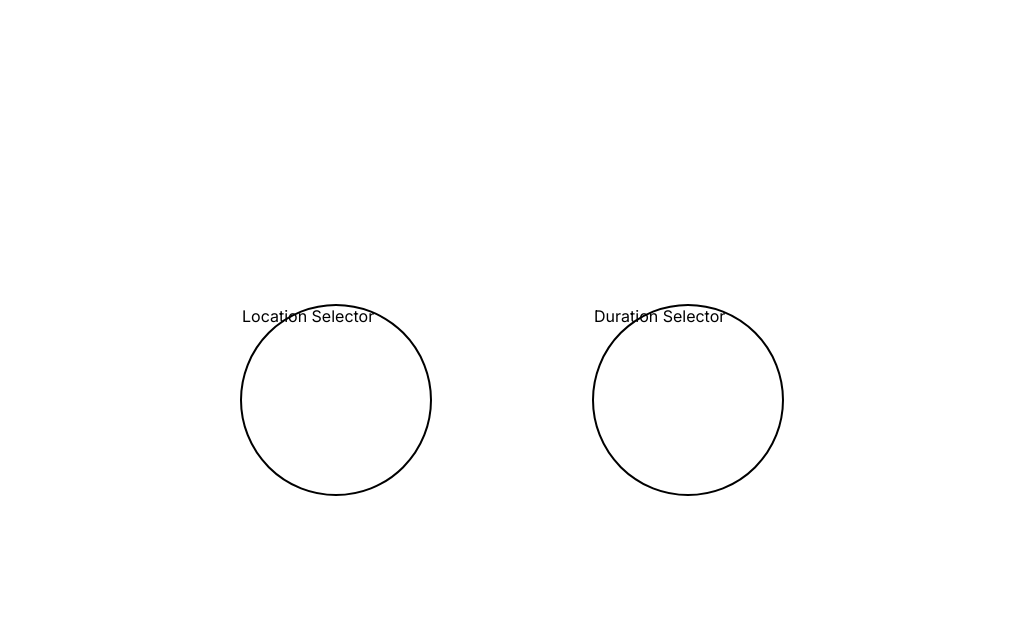
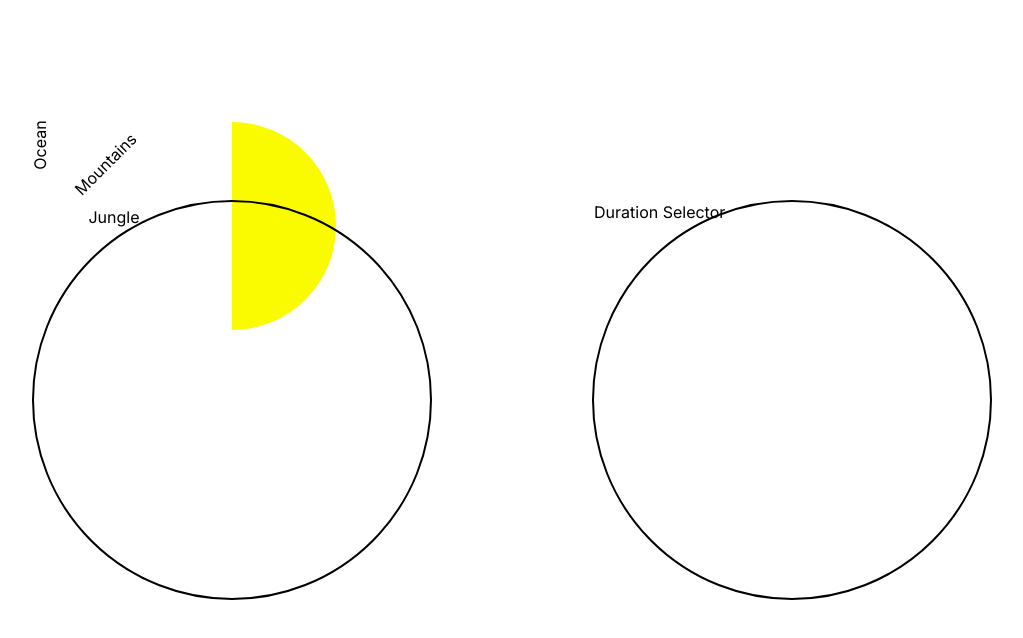
Before and after one commit to nickhibbits/meditation_app, a Next.js app: page /session_options in a window 1280 px wide. Shown: the top 638 px of the page, without its empty margins (128-1151 px from the left). Built offline with nearby package versions, Linux system fonts and the light colour scheme.

Commit message:
continue session options styling

```diff
--- a/components/session_options/LocationSelector.tsx
+++ b/components/session_options/LocationSelector.tsx
@@ -1,7 +1,15 @@
 import styles from "@/styles/pages/SessionOptions.module.scss";
 
 function LocationSelector() {
-  return <div className={styles.selector_component}>Location Selector</div>;
+  return (
+    <div className={styles.selector_component}>
+      <ul className={styles.options_wrapper}>
+        <li className={styles.option}>Ocean</li>
+        <li className={styles.option}>Mountains</li>
+        <li className={styles.option}>Jungle</li>
+      </ul>
+    </div>
+  );
 }
 
 export default LocationSelector;
--- a/styles/globals.scss
+++ b/styles/globals.scss
@@ -11,6 +11,10 @@
   margin: 0;
   padding: 0;
   font: inherit;
+}
+
+ul {
+  list-style: none;
 }
 
 .flex {
--- a/styles/pages/SessionOptions.module.scss
+++ b/styles/pages/SessionOptions.module.scss
@@ -1,4 +1,4 @@
-$selector-height: 12rem;
+$selector-height: 25rem;
 
 .options_wrapper {
   .selector_component {
@@ -7,5 +7,74 @@ $selector-height: 12rem;
     width: $selector-height;
     height: $selector-height;
     border-radius: 50%;
+    position: relative;
+  }
+
+  .options_wrapper {
+    // border: solid 2px red;
+    // position: absolute;
+    // top: 50%;
+    // left: 50%;
+    // width: 50%;
+    // height: 50%;
+    // // margin: calc($selector-height / 2) 0px 0px calc($selector-height / 2);
+    // // margin: calc($selector-height / 2);
+    // border-radius: 50%;
+
+    &::before {
+      position: absolute;
+      content: "";
+      width: 0;
+      height: 0;
+      display: block;
+      left: 50%;
+      top: -5em;
+      background: yellow;
+      /**
+         * The pseudo-element is a semi-circle
+         * created with CSS. Top, bottom, and right
+         * borders are 6.5em (left being 0), and then
+         * a border-radius is added to the two corners
+         * on the right.
+         */
+      border-width: 6.5em;
+      border-radius: 0 7.5em 7.5em 0;
+      border-left: 0;
+      border-style: solid;
+      /**
+         * Have to have a border color for the border
+         * to be hoverable. I'm using a very light one
+         * so that it looks invisible.
+         */
+      border-color: rgba(0, 0, 0, 0.01);
+      /**
+         * Put the psuedo-element behind the links
+         * (So they can be clicked on)
+         */
+      z-index: -1;
+      /**
+         * Make the cursor default so it looks like
+         * nothing is there
+         */
+      cursor: default;
+    }
+
+    & li:nth-of-type(1) {
+      transform: rotate(-90deg);
+      position: absolute;
+      left: -1.2em;
+      top: -4.2em;
+    }
+    & li:nth-of-type(2) {
+      transform: rotate(-45deg);
+      position: absolute;
+      left: 2em;
+      top: -3em;
+    }
+    & li:nth-of-type(3) {
+      position: absolute;
+      left: 3.4em;
+      top: 0.3em;
+    }
   }
 }
```
